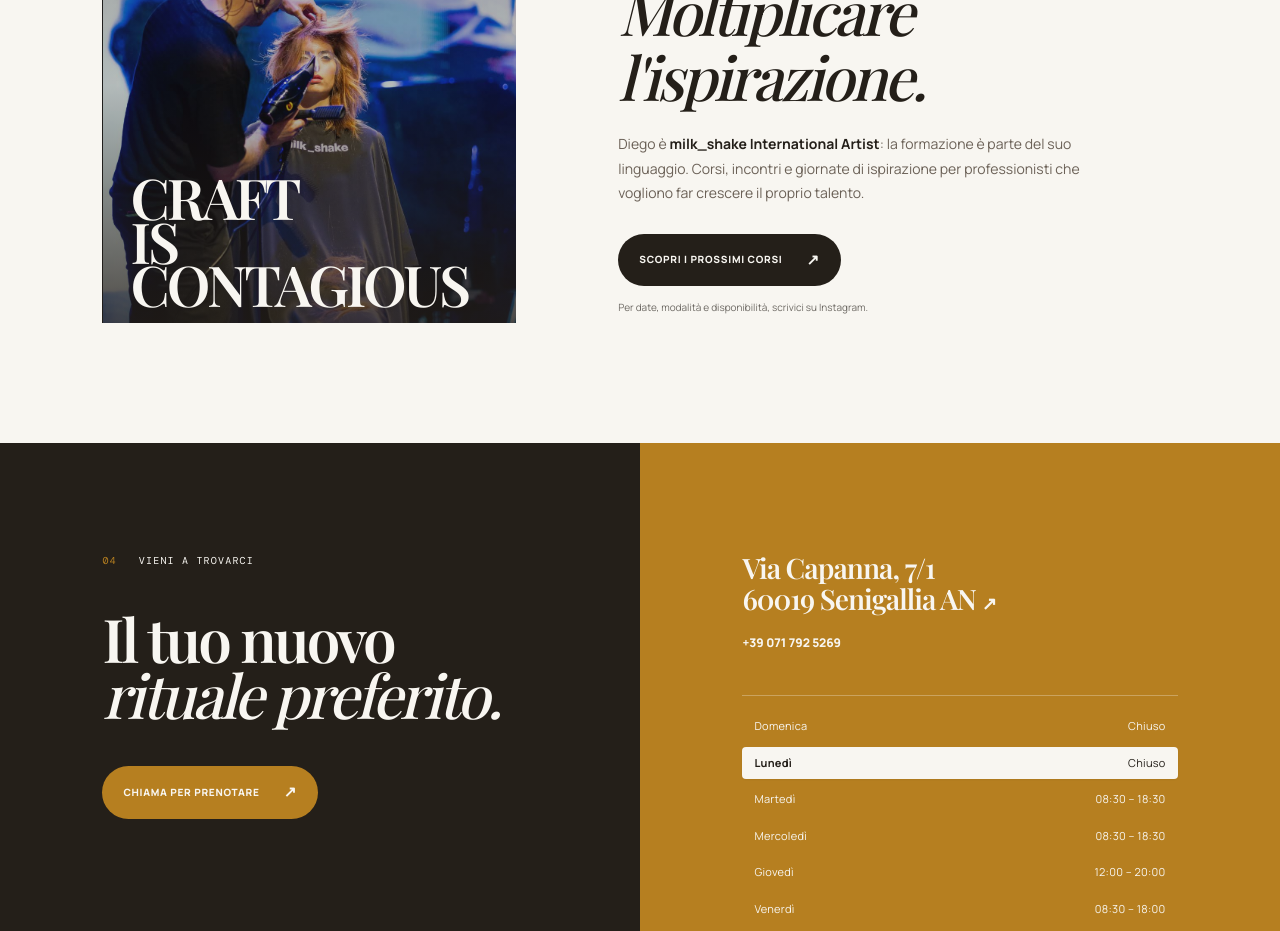
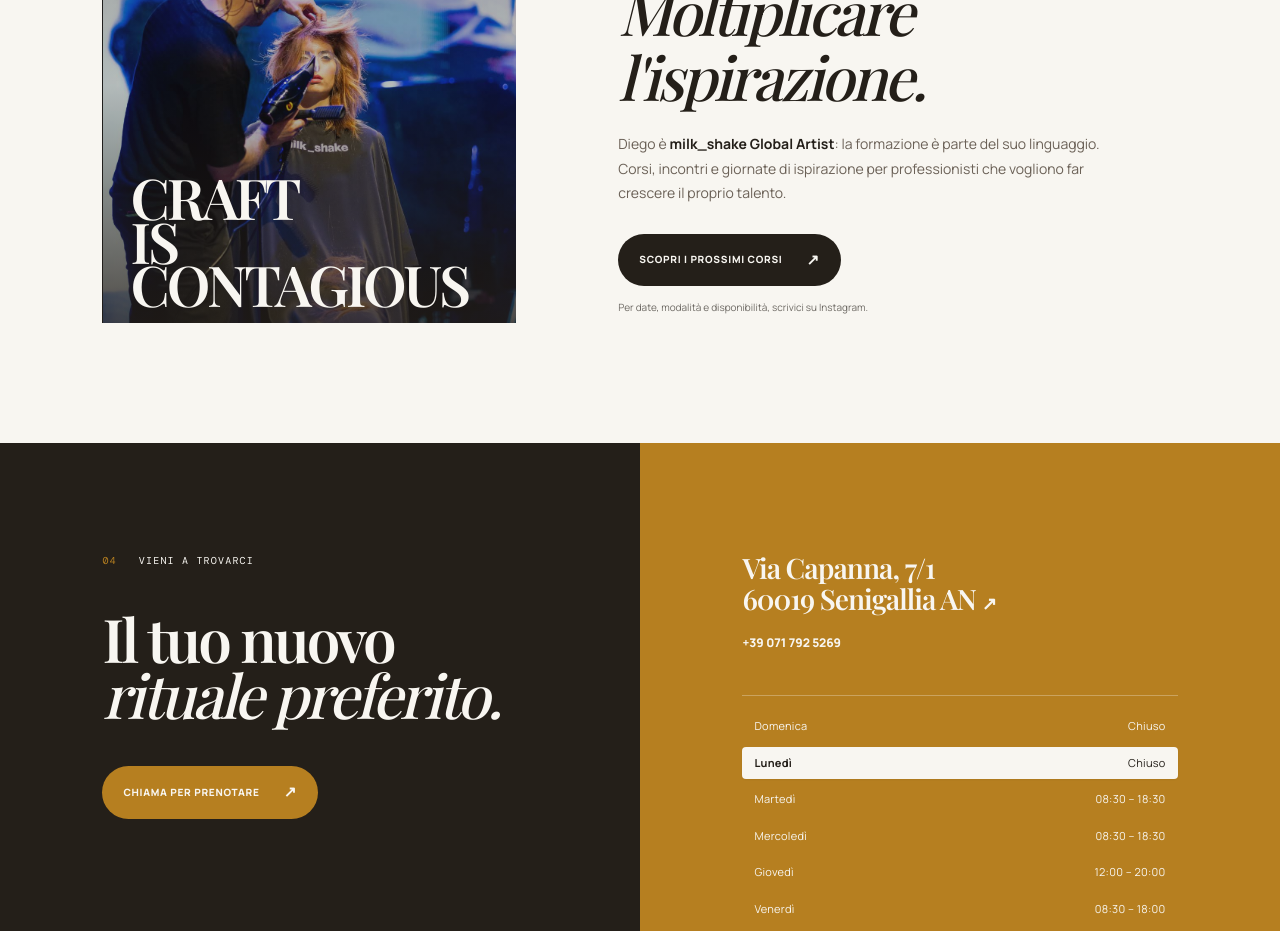
Before and after one commit to afattori/parrucchiere-DHC-Senigallia, a React (Vite) app: page / in a window 1280 px wide. Shown: the part 3480-4411 px from the top of the page. Built offline with nearby package versions, Linux system fonts and the light colour scheme; the HTML template or start-up script is replaced by a standard one; a web font is replaced by a local one.

Commit message:
Update milk_shake artist title

```diff
--- a/src/components/site/Academy.tsx
+++ b/src/components/site/Academy.tsx
@@ -43,7 +43,7 @@ export const Academy = () => {
         <p className="mb-7 max-w-[490px] text-[14px] leading-[1.75] text-muted-foreground">
           Diego è{" "}
           <strong className="text-foreground">
-            milk_shake International Artist
+            milk_shake Global Artist
           </strong>
           : la formazione è parte del suo linguaggio. Corsi, incontri e giornate
           di ispirazione per professionisti che vogliono far crescere il proprio
```
